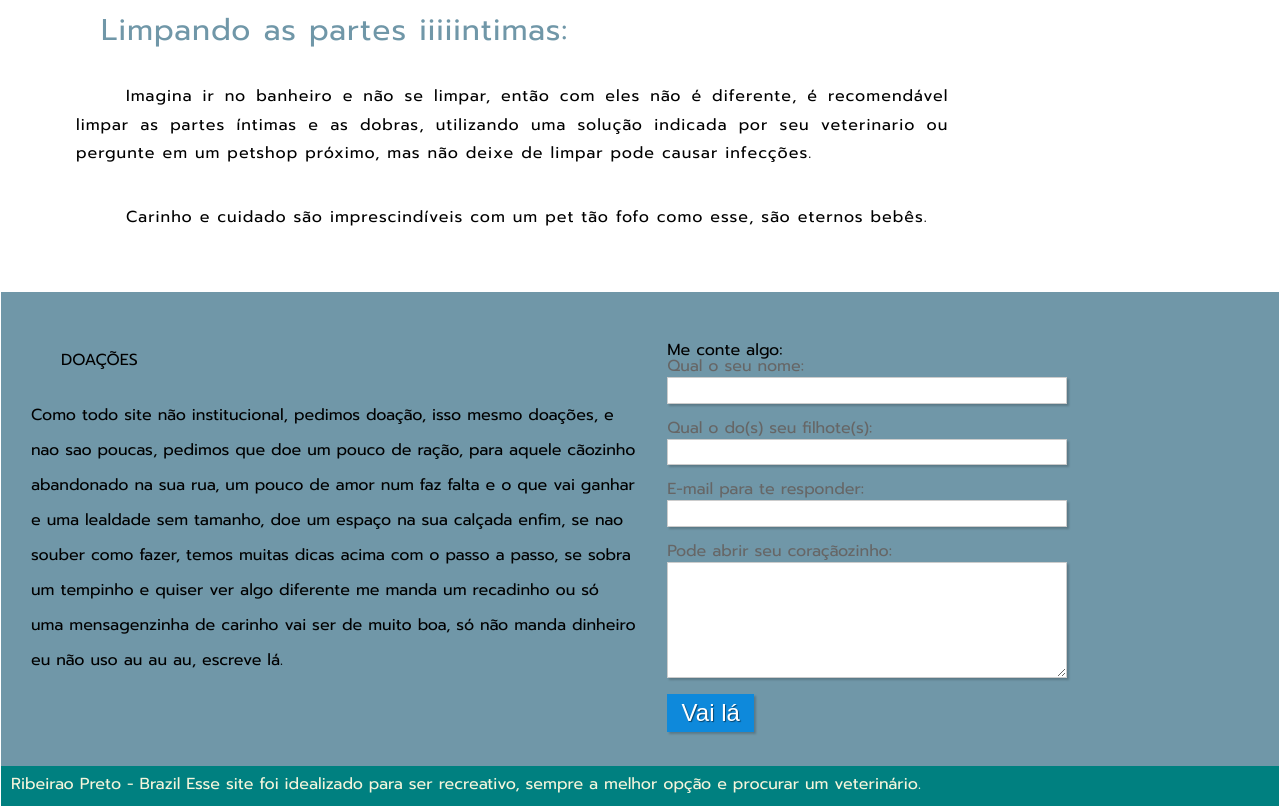
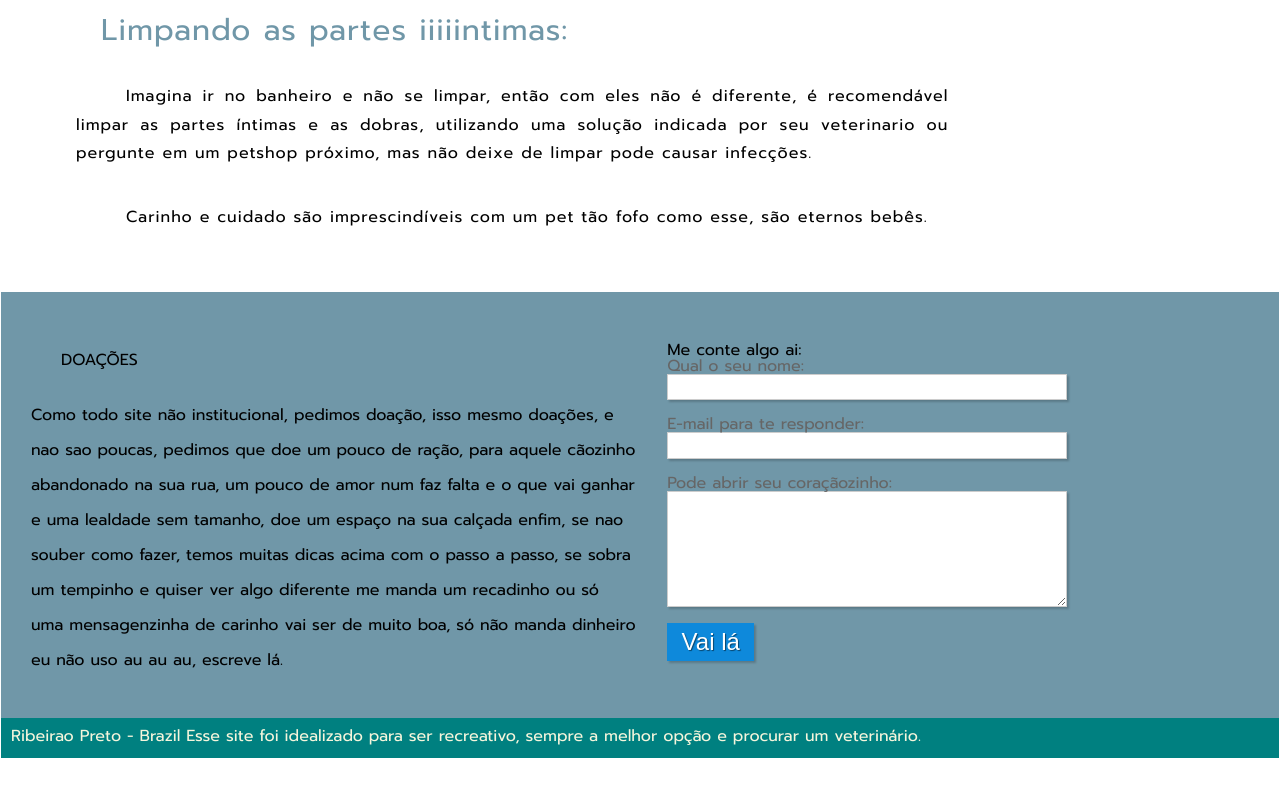
Before and after one commit to danielsodre7/puug, a plain HTML site: page saude.html in a window 1280 px wide. Shown: the part 4844-5650 px from the top of the page. After the commit the page ends 5602 px from the top, so only its background shows below. Drawn offline with Linux system fonts and the light colour scheme; a web font is replaced by a local one.

Commit message:
mais uno testo10

```diff
--- a/saude.html
+++ b/saude.html
@@ -171,37 +171,28 @@
 
             <Div class="formulario_total">
 
-                <fieldset>
-                    <fieldset id="grupo">
+                <Div class="grupo">
                     <form name="contact" method="POST" data-netlify="true">
 
-                            <legend>Me conte algo:</legend>
+                        <legend>Me conte algo ai:</legend>
 
                         <div class="campo">
-                                <label for="nome">Qual o seu nome:</label>
-                                <input type="text" id="nome" name="nome" style="width: 25em" value="">
-                            </div>
-
-
-                            <div class="campo">
-                                <label for="nome">Qual o do(s) seu filhote(s):</label>
-                                <input type="text" id="nome" name="nome" style="width: 25em" value="">
+                            <label>Qual o seu nome: <input type="text" id="nome" name="name" style="width: 25em" value=""/></label>
                         </div>
 
                         <div class="campo">
-                                <label for="email">E-mail para te responder:</label>
-                                <input type="text" id="email" name="email" style="width: 25em" value="">
+                            <label>E-mail para te responder: <input type="email" id="email" name="email" style="width: 25em" value=""/></label>
                         </div>
 
-
                         <div class="campo">
-                        <label for="mensagem">Pode abrir seu coraçãozinho:</label>
-                        <textarea rows="6" style="width: 25em" id="mensagem" name="mensagem"></textarea>
+                            <label>Pode abrir seu coraçãozinho: <textarea rows="6" style="width: 25em" id="mensagem" name="message"></textarea></label>
                         </div>
 
                         <button class="botao" type="submit">Vai lá</button>
-                    </fieldset>
-                </fieldset>
+
+                    </form>
+                </Div>
+
             </Div>
 
 
```
Also changed, not shown: caracteristicas.html (+9 -20 lines), comportamento.html (+9 -20 lines), historia.html (+9 -18 lines), index.html (+0 -5 lines). Lines whose indentation alone changed are shown as unchanged.
